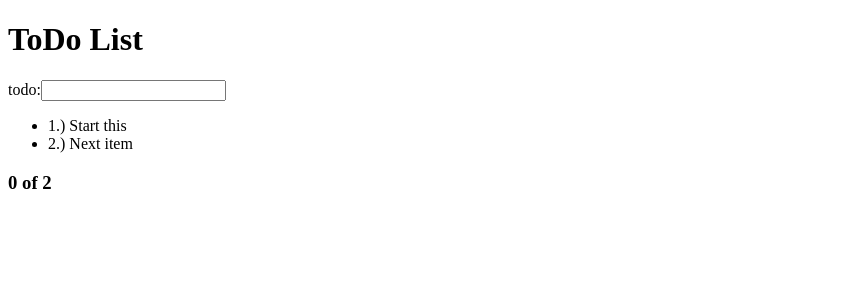
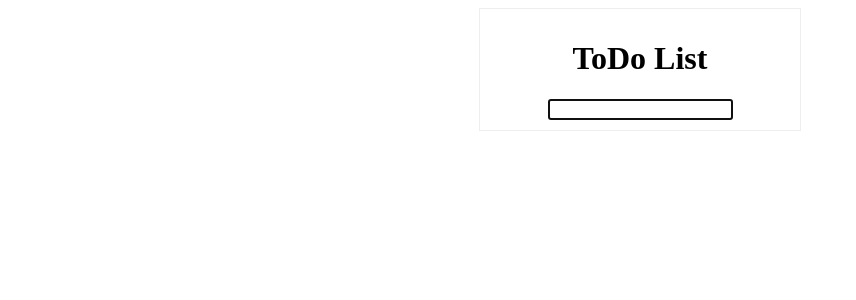
Before and after one commit to markanthonygapoy/todoApp, an Angular app in the folder todoApp/: page / in a window 1280 px wide. Shown: the top 300 px of the page, without its empty margins (0-856 px from the left). Built offline with nearby package versions, Linux system fonts and the light colour scheme.

Commit message:
proceed with basic functions

```diff
--- a/todoApp/src/app/app.module.ts
+++ b/todoApp/src/app/app.module.ts
@@ -1,4 +1,5 @@
 import { BrowserModule } from '@angular/platform-browser';
+import {FormsModule} from '@angular/forms';
 import { NgModule } from '@angular/core';
 
 
@@ -12,7 +13,8 @@ import { TodosComponent } from './components/todos/todos.component';
     TodosComponent
   ],
   imports: [
-    BrowserModule
+    BrowserModule,
+    FormsModule
   ],
   providers: [],
   bootstrap: [AppComponent]
--- a/todoApp/src/app/components/todos/todos.component.css
+++ b/todoApp/src/app/components/todos/todos.component.css
@@ -0,0 +1,10 @@
+.container{
+    text-align:center;
+    width:300px;margin:0px auto;
+    border:1px solid #eee;
+    padding:10px;
+}
+ul{list-style-type: none;}
+li{text-align:left;padding:5px;border-bottom:1px solid #ccc; }
+.rmv{float:right;}
+.checked{text-decoration: line-through;}
--- a/todoApp/src/app/components/todos/todos.component.html
+++ b/todoApp/src/app/components/todos/todos.component.html
@@ -1,18 +1,33 @@
 <div class="container">
     <h1>ToDo List</h1>
-    <form (submit)="addToDo(tdlist.value)">
+
+        <form (submit)="addToDo($event)">
+        <input  autofocus=""  [(ngModel)]="todoItem" (keyup.enter)="todoItem=''" class="textfield" name="todoItem">
+        </form>
+<!--
+    <form (submit)="addToDo(tdItem.value);tdItem.value=''">
       <div class="form-group">
         <label for="todo">todo:</label>
-        <input type="text" class="form-control" #tdlist>
+        <input autofocus=""  type="text" class="form-control" #tdItem>
       </div>
-    </form>
+    </form> -->
+
+
+<div *ngIf="todolist.length > 0">
+<ul>
+  <li> <input type="checkbox" class="checkbox" [(ngModel)]="todocompleted" />Mark all as complete</li>
+    <li *ngFor="let todo of todolist; let i=index">
+        <input type="checkbox" class="checkbox" [(ngModel)]="todo.completed" />
+      <span [ngClass]="{'checked': todo.completed}">{{ todo.todoItem }}</span>
+      <button (click)="removeToDo(i)" class="rmv">remove</button>
+        </li>
+</ul>
 </div>
 
 
-<ul>
-<li *ngFor="let todo of todolist; let x = index">
-  {{x + 1}}.) {{todo}}
-</li>
-</ul>
 
-<h3>{{completedlist.length}} of {{todolist.length}}</h3>
+<div *ngIf="todolist.length > 0">
+    <strong>{{todolist.length}}</strong>
+    {{todolist.length == 1 ? 'item' : 'items'}} left
+  </div>
+</div>
--- a/todoApp/src/app/components/todos/todos.component.ts
+++ b/todoApp/src/app/components/todos/todos.component.ts
@@ -6,23 +6,28 @@ import { Component, OnInit } from '@angular/core';
   styleUrls: ['./todos.component.css']
 })
 export class TodosComponent implements OnInit {
-
-  todolist:any[];
-  completedlist:any[];
+  todoItem:string;
+  todolist:any;
+  todochecklist:any;
+  todocompleted:boolean;
 
   constructor() { }
 
   ngOnInit() {
-
-    this.todolist = ['Start this','Next item'];
-    this.completedlist = [];
-
-
+    this.todoItem = '';
+    this.todolist = [];
+    this.todocompleted = false;
   }
-  addToDo(tdlist){
-      console.log('val:',tdlist);
-      this.todolist.unshift(tdlist);
-      return false;
+  addToDo(event){
+    this.todochecklist = {
+        todoItem: this.todoItem,
+        completed:false
+    }
+      console.log('val:',this.todochecklist);
+      this.todolist.unshift(this.todochecklist);
+      this.todoItem = ''; //reset to blank
+      event.preventDefault();
+      // return false;
   }
 
 
```
